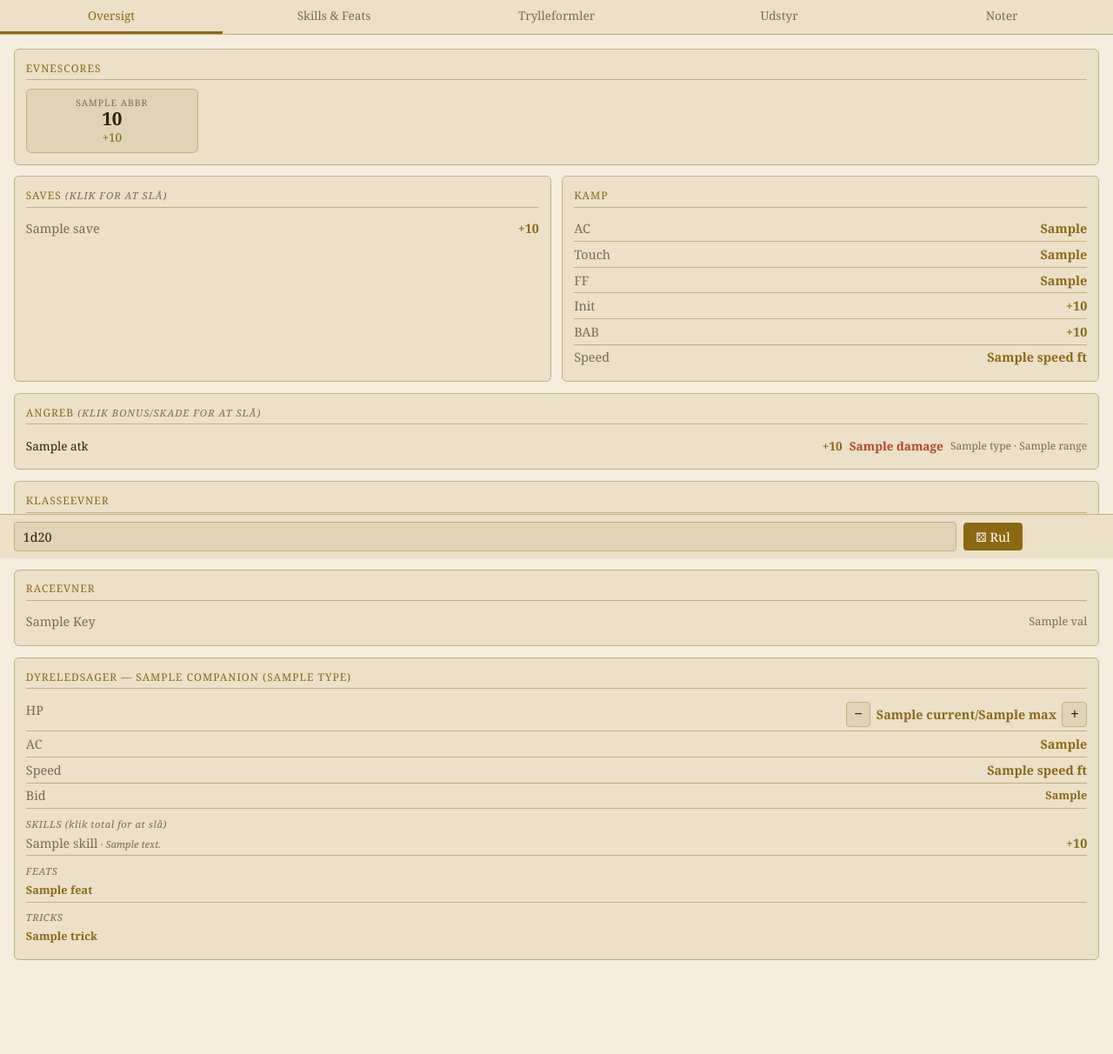
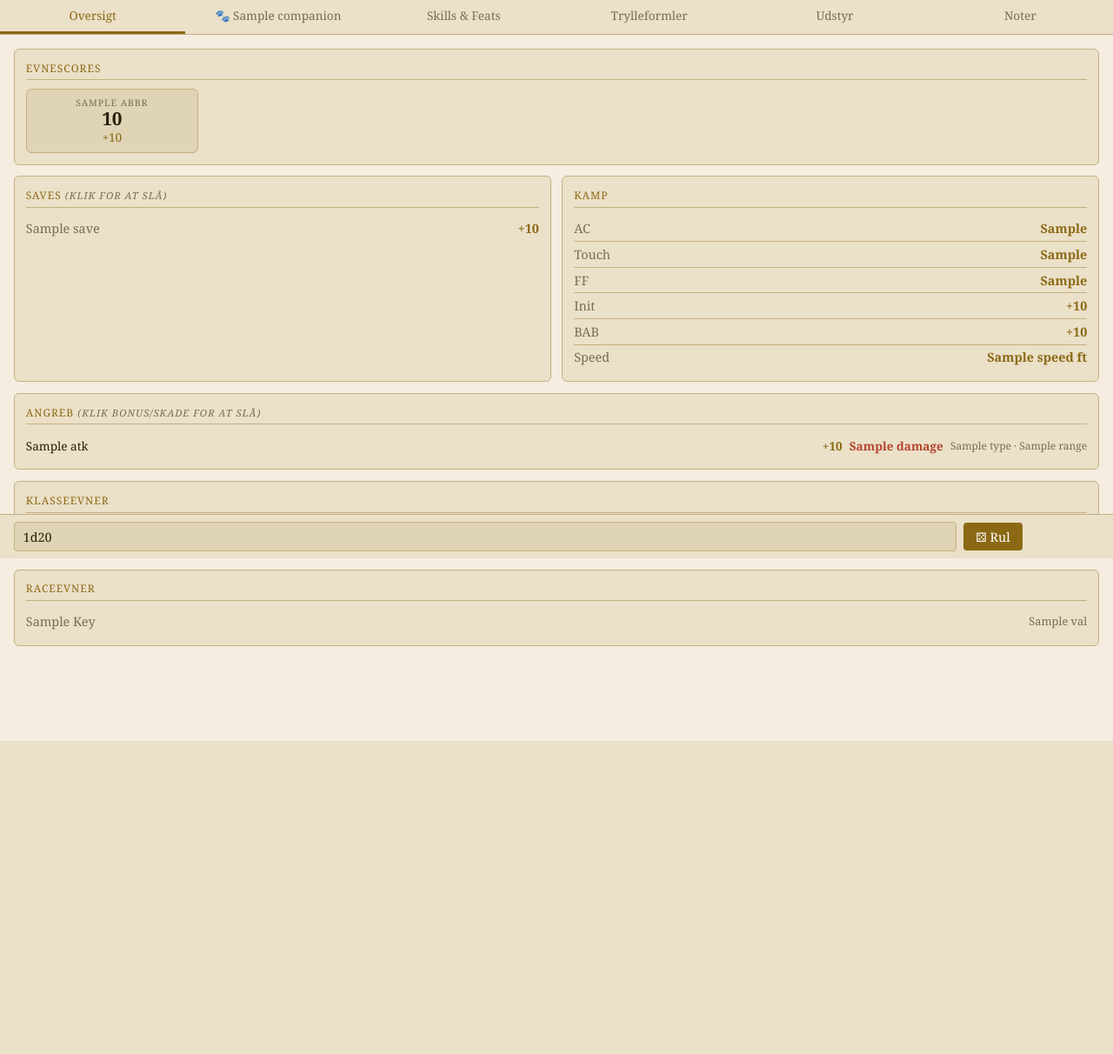
Before and after one commit to MikkelKristiansen/flask-dnd-3.5_ynh, a Flask app: template sources/templates/character.html in a window 1280 px wide. Shown: the part 158-1370 px from the top of the page at 87% size. After the commit the page ends 1010 px from the top, so only its background shows below. Run offline with Flask 3, Linux system fonts and the light colour scheme; the template is opened without the code that fills it: most values are stand-ins (such as "Sample title", 1, 10 or a date in 2020); some libraries are stand-ins or nearby versions.

Commit message:
Flyt companion til eget faneblad med skills og modifiers
Dyreledsager-blokken flyttes fra Oversigt til et dedikeret faneblad
(🐾 <navn>, vises kun hvis char.companion findes). Udvidet med tre
sektioner: stats (HP/AC/Speed/Bid/Trip), skills med rollbare modifiers,
og evner (feats/special/tricks) — trip og special blev ikke vist før.

Co-Authored-By: Claude Opus 4.8 <noreply@anthropic.com>

```diff
--- a/sources/templates/character.html
+++ b/sources/templates/character.html
@@ -433,6 +433,7 @@ body{background:var(--bg);color:var(--text);font-family:Georgia,serif;
 <!-- ── Tabs ── -->
 <div class="tabs">
   <button class="tab-btn active" onclick="showTab('oversigt',this)">Oversigt</button>
+  {% if char.companion %}<button class="tab-btn" onclick="showTab('companion',this)">🐾 {{ char.companion.name }}</button>{% endif %}
   <button class="tab-btn" onclick="showTab('skills',this)">Skills & Feats</button>
   <button class="tab-btn" onclick="showTab('spells',this)">Trylleformler</button>
   <button class="tab-btn" onclick="showTab('udstyr',this)">Udstyr</button>
@@ -537,10 +538,17 @@ body{background:var(--bg);color:var(--text);font-family:Georgia,serif;
   </div>
   {% endif %}
 
+</div>
+
+<!-- ══════════════════════════════════════════════ -->
+<!-- Tab: Dyreledsager (companion)                 -->
+<!-- ══════════════════════════════════════════════ -->
 {% if char.companion %}
 {% set cp = char.companion %}
+<div id="tab-companion" class="tab-panel">
+
   <div class="section">
-    <div class="section-title">Dyreledsager — {{ cp.name }} ({{ cp.type }})</div>
+    <div class="section-title">{{ cp.name }}{% if cp.type %} — {{ cp.type }}{% endif %}</div>
     <div class="stat-row">
       <span class="stat-label">HP</span>
       <span style="display:flex;align-items:center;gap:.4rem">
@@ -549,35 +557,47 @@ body{background:var(--bg);color:var(--text);font-family:Georgia,serif;
         <button class="hp-btn" style="width:1.8rem;height:1.8rem;font-size:1rem" onclick="adjCompHp(+1)">+</button>
       </span>
     </div>
-    <div class="stat-row"><span class="stat-label">AC</span><span class="stat-val">{{ cp.ac }}</span></div>
+    {% if cp.ac is defined %}<div class="stat-row"><span class="stat-label">AC</span><span class="stat-val">{{ cp.ac }}</span></div>{% endif %}
     {% if cp.speed %}<div class="stat-row"><span class="stat-label">Speed</span><span class="stat-val">{{ cp.speed }} ft</span></div>{% endif %}
-    <div class="stat-row"><span class="stat-label">Bid</span><span class="stat-val" style="font-size:.8rem">{{ cp.attack_bite }}</span></div>
+    {% if cp.attack_bite %}<div class="stat-row"><span class="stat-label">Bid</span><span class="stat-val" style="font-size:.8rem">{{ cp.attack_bite }}</span></div>{% endif %}
+    {% if cp.trip %}<div class="stat-row"><span class="stat-label">Trip</span><span class="stat-val" style="font-size:.8rem">{{ cp.trip }}</span></div>{% endif %}
+  </div>
 
   {% if cp.skills %}
-    <div style="margin-top:.6rem;color:var(--muted);font-size:.7rem;font-style:italic;text-transform:uppercase;letter-spacing:.05em">Skills <span style="text-transform:none">(klik total for at slå)</span></div>
+  <div class="section">
+    <div class="section-title">Skills <span style="color:var(--muted);font-size:.7rem;font-style:italic">(klik modifier for at slå)</span></div>
     {% for sk in cp.skills %}
-    <div class="stat-row">
-      <span class="stat-label">{{ sk.name }}{% if sk.note %}<span style="color:var(--muted);font-size:.7rem;font-style:italic">&nbsp;·&nbsp;{{ sk.note }}</span>{% endif %}</span>
-      <span class="stat-val roll-tap"
-            onclick="quickRoll('1d20{{ "%+d"|format(sk.total) }}','{{ sk.name }} (Varg)')"
-            title="Slå {{ sk.name }} for Varg">{{ "%+d"|format(sk.total) }}</span>
+    <div class="skill-row" style="cursor:default">
+      <span>
+        <span class="skill-name">{{ sk.name }}</span>
+        {% if sk.note %}<span class="skill-ability" style="font-style:italic">{{ sk.note }}</span>{% endif %}
+      </span>
+      <span class="skill-total roll-tap"
+            onclick="quickRoll('1d20{{ "%+d"|format(sk.total) }}','{{ sk.name }} ({{ cp.name }})')"
+            title="Slå {{ sk.name }} for {{ cp.name }}">{{ "%+d"|format(sk.total) }}</span>
     </div>
     {% endfor %}
+  </div>
   {% endif %}
 
+  {% if cp.feats or cp.tricks or cp.special %}
+  <div class="section">
+    <div class="section-title">Evner</div>
     {% if cp.feats %}
-    <div style="margin-top:.6rem;color:var(--muted);font-size:.7rem;font-style:italic;text-transform:uppercase;letter-spacing:.05em">Feats</div>
-    <div class="stat-row"><span class="stat-val" style="font-size:.8rem">{{ cp.feats|join(', ') }}</span></div>
+    <div class="stat-row"><span class="stat-label">Feats</span><span class="stat-val" style="font-size:.8rem;text-align:right">{{ cp.feats|join(', ') }}</span></div>
     {% endif %}
-
+    {% if cp.special %}
+    <div class="stat-row"><span class="stat-label">Special</span><span class="stat-val" style="font-size:.8rem;text-align:right">{{ cp.special|join(', ') }}</span></div>
+    {% endif %}
     {% if cp.tricks %}
     <div style="margin-top:.6rem;color:var(--muted);font-size:.7rem;font-style:italic;text-transform:uppercase;letter-spacing:.05em">Tricks</div>
-    <div class="stat-row"><span class="stat-val" style="font-size:.8rem">{{ cp.tricks|join(', ') }}</span></div>
+    <div style="font-size:.85rem;margin-top:.2rem">{{ cp.tricks|join(', ') }}</div>
     {% endif %}
   </div>
   {% endif %}
 
 </div>
+{% endif %}
 
 <!-- ══════════════════════════════════════════════ -->
 <!-- Tab 2: Skills & Feats                         -->
```
Lines whose indentation alone changed are shown as unchanged.
